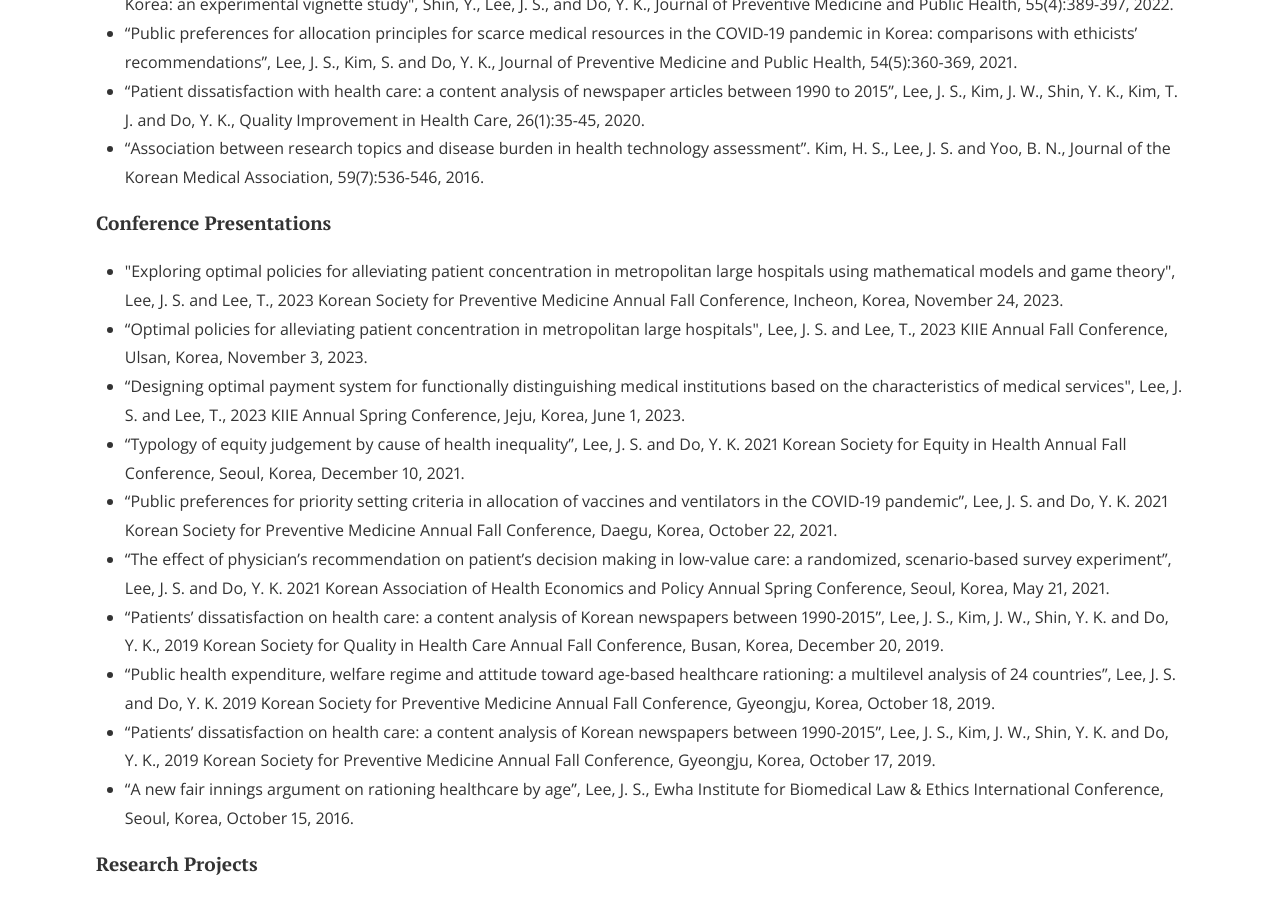
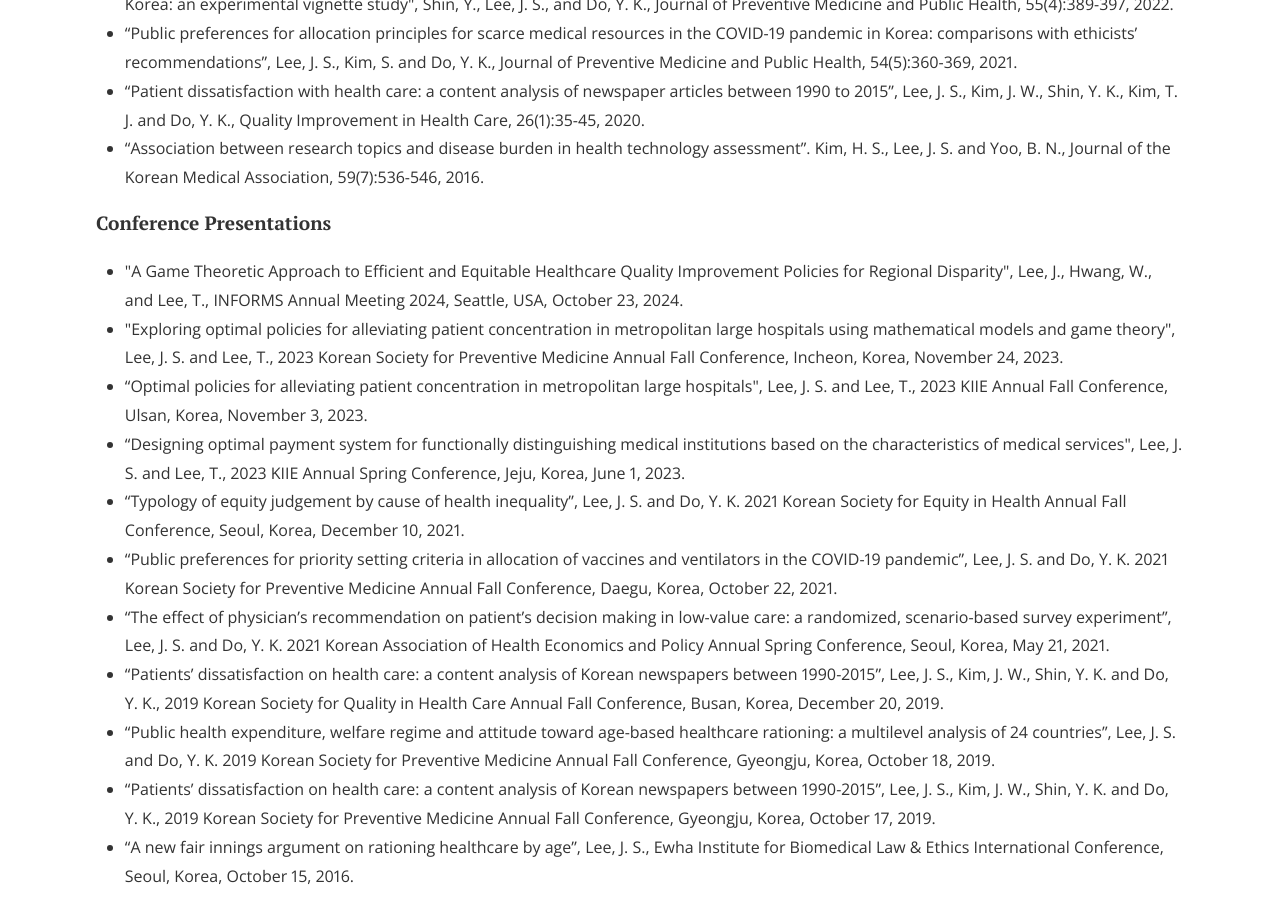
Before and after one commit to CSDlab-KAIST/csdlab-kaist.github.io, a Jekyll site: the page built from people/jisu.html, in a window 1280 px wide and 900 px high, scrolled down 902 px. Built offline with Jekyll 4.4.1, drawn with Linux system fonts in a browser that asks for light colours; nearby versions of some CDN libraries.

Commit message:
Update jisu.html

```diff
--- a/people/jisu.html
+++ b/people/jisu.html
@@ -60,6 +60,7 @@ title: Ji-Su Lee
 
 <h4>Conference Presentations</h4>
 <ul>
+  <li>"A Game Theoretic Approach to Efficient and Equitable Healthcare Quality Improvement Policies for Regional Disparity", Lee, J., Hwang, W., and Lee, T., INFORMS Annual Meeting 2024, Seattle, USA, October 23, 2024.</li>
   <li>"Exploring optimal policies for alleviating patient concentration in metropolitan large hospitals using mathematical models and game theory", Lee, J. S. and Lee, T., 2023 Korean Society for Preventive Medicine Annual Fall Conference, Incheon, Korea, November 24, 2023.</li>
   <li>“Optimal policies for alleviating patient concentration in metropolitan large hospitals", Lee, J. S. and Lee, T., 2023 KIIE Annual Fall Conference, Ulsan, Korea, November 3, 2023.</li>
   <li>“Designing optimal payment system for functionally distinguishing medical institutions based on the characteristics of medical services", Lee, J. S. and Lee, T., 2023 KIIE Annual Spring Conference, Jeju, Korea, June 1, 2023.</li>
```
